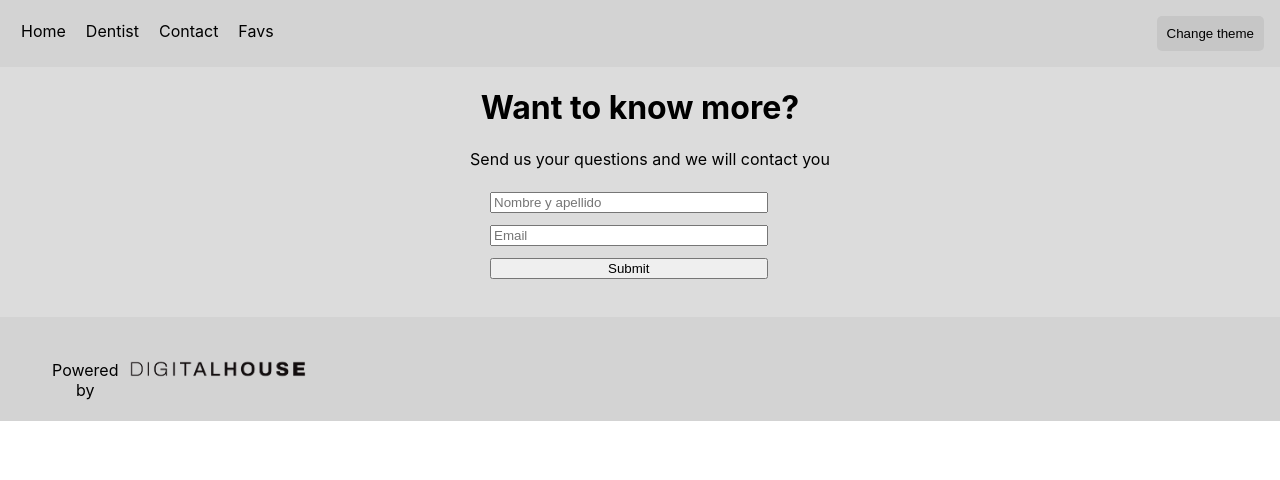
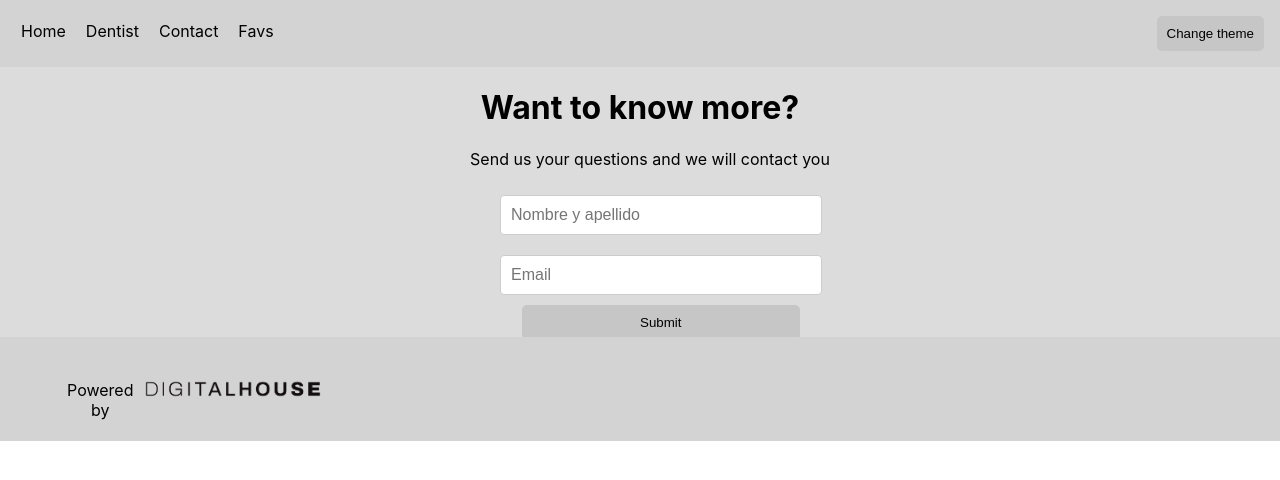
Before and after one commit to eayala199/FinalFrontEnd3_AbrilyEstanislao, a React (Create React App) app: page /contact in a window 1280 px wide. Shown: the top 480 px of the page. Built offline with nearby package versions, Linux system fonts and the light colour scheme; no server answers.

Commit message:
CSS en botones y footer

```diff
--- a/src/Components/Card.jsx
+++ b/src/Components/Card.jsx
@@ -21,7 +21,7 @@ const Card = ({ name, username, id }) => {
         <h5>{id}</h5>
       </div>
       <Link to={`/dentist/${id}`}>
-        <button className="btnThemes">Go to Detail</button>
+        <button className="btnDetail">Go to Detail</button>
       </Link>
       <button onClick={addFav} className="favButton">Add fav</button>
     </div >
--- a/src/Components/Footer.jsx
+++ b/src/Components/Footer.jsx
@@ -1,6 +1,4 @@
 import { useContext } from 'react'
-import { FontAwesomeIcon } from '@fortawesome/react-fontawesome';
-import { faSquareFacebook, faInstagram, faWhatsapp, faTiktok } from '@fortawesome/free-brands-svg-icons';
 import { ThemeContext } from '../Components/ThemeContextProvider'
 
 const Footer = () => {
@@ -24,12 +22,12 @@ const Footer = () => {
           className="icono"
         />
         <img
-            src="images/ico-tiktok.png"
+          src="images/ico-whatsapp.png"
           alt="Logo facebook"
           className="icono"
         />
         <img
-            src="images/ico-whatsapp.png"
+          src="images/ico-tiktok.png"
           alt="Logo facebook"
           className="icono"
         />
--- a/src/Components/Form.jsx
+++ b/src/Components/Form.jsx
@@ -44,7 +44,7 @@ const Form = () => {
             className="input-field"
           />
         </div>
-        <input className="boton" type="submit" />
+        <input className="btnForm" type="submit" />
       </form>
       {errorMessage ? <Error message={errorMessage}/> : null }
     </div>
--- a/src/Routes/Favs.jsx
+++ b/src/Routes/Favs.jsx
@@ -1,5 +1,6 @@
-import React, { useEffect, useReducer } from 'react';
+import React, { useEffect, useReducer, useContext } from 'react';
 import Card from '../Components/Card';
+import { ThemeContext } from "../Components/ThemeContextProvider";
 
 const initialState = {
   favorites: [],
@@ -26,6 +27,7 @@ const reducer = (state, action) => {
 const Favs = () => {
   const [state, dispatch] = useReducer(reducer, initialState);
   const { favorites } = state;
+  const { theme } = useContext(ThemeContext);
 
   useEffect(() => {
     const storedFavorites =
@@ -61,7 +63,8 @@ const Favs = () => {
               username={favorite.username}
               id={favorite.id}
             />
-            <button onClick={() => handleRemoveFavorite(favorite.id)}>Remove Fav</button>
+            <button className={`btnRemoveFavs ${theme}`}
+              onClick={() => handleRemoveFavorite(favorite.id)}>Remove Fav</button>
           </div>
         ))}
       </div>
--- a/src/index.css
+++ b/src/index.css
@@ -57,7 +57,7 @@ footer>img {
 footer>p {
   margin: 0;
   padding-top: 0.7rem;
-
+  margin-left: 15px;
 }
 
 form {
@@ -65,7 +65,7 @@ form {
   flex-direction: column;
   justify-content: space-around;
   width: 300px;
-  height: 100px;
+  height: 120px;
   margin: 0 auto;
 }
 
@@ -148,7 +148,8 @@ tr:nth-child(even) {
   width: 90%;
 }
 
-.boton {
+.btnForm {
+  margin-left: 32px;
   width: 92.5%;
 }
 
@@ -157,6 +158,8 @@ tr:nth-child(even) {
   justify-content: center;
   color: red;
   font-weight: bold;
+  margin-top: 25px;
+  padding-left: 50px;
 }
 
 .imagen-card {
@@ -172,15 +175,6 @@ tr:nth-child(even) {
 .card.dark {
   background-color: darkgrey;
   color: #fff;
-}
-
-.btnDetail {
-  background-color: #fff;
-  border: solid 0.2px #000;
-  border-radius: 2px;
-  color: #000;
-  cursor: pointer;
-  padding: 10px 20px;
 }
 
 .light .navbar {
@@ -200,7 +194,9 @@ h2 {
 }
 
 .btnThemes,
-.favButton {
+.favButton,
+.btnForm,
+.btnDetail {
   background-color: #c6c6c6;
   border: none;
   border-radius: 5px;
@@ -208,9 +204,15 @@ h2 {
 }
 
 .btnThemes:hover,
-.favButton:hover {
+.favButton:hover,
+.btnForm:hover,
+.btnDetail:hover {
   background-color: #aaaaaa;
   cursor: pointer;
+}
+
+.dark .btnDetail {
+  color: white;
 }
 
 .dark .btnThemes {
@@ -264,3 +266,43 @@ footer>.icon-container>.icono {
 .navbar.dark .navbar-links li a {
   color: white;
 }
+
+.input-field {
+  padding: 10px;
+  border: 1px solid #ccc;
+  border-radius: 4px;
+  font-size: 16px;
+  color: #333;
+  width: 100%;
+  margin: 10px;
+}
+
+.input-field:focus {
+  outline: none;
+  border-color: #4caf50;
+  box-shadow: 0 0 5px rgba(76, 175, 80, 0.5);
+}
+
+.btnRemoveFavs.light {
+  background-color: red;
+  border-radius: 5px;
+  border: none;
+  color: black;
+  cursor: pointer;
+  margin-left: 50px;
+  margin-top: 10px;
+  width: 120px;
+  height: 20px;
+}
+
+.btnRemoveFavs.dark {
+  background-color: red;
+  border-radius: 5px;
+  border: none;
+  color: white;
+  cursor: pointer;
+  margin-left: 50px;
+  margin-top: 10px;
+  width: 120px;
+  height: 20px;
+}
```
Lines whose indentation alone changed are shown as unchanged.
